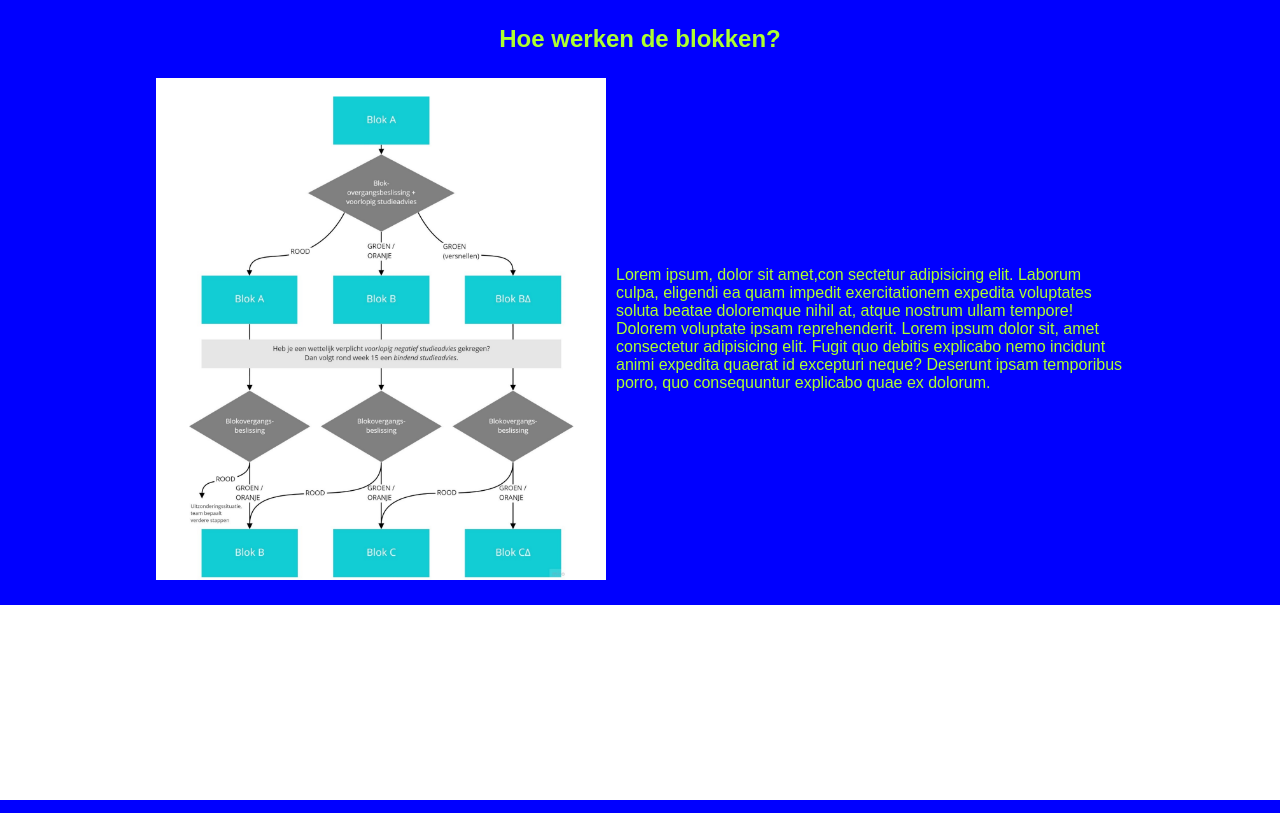
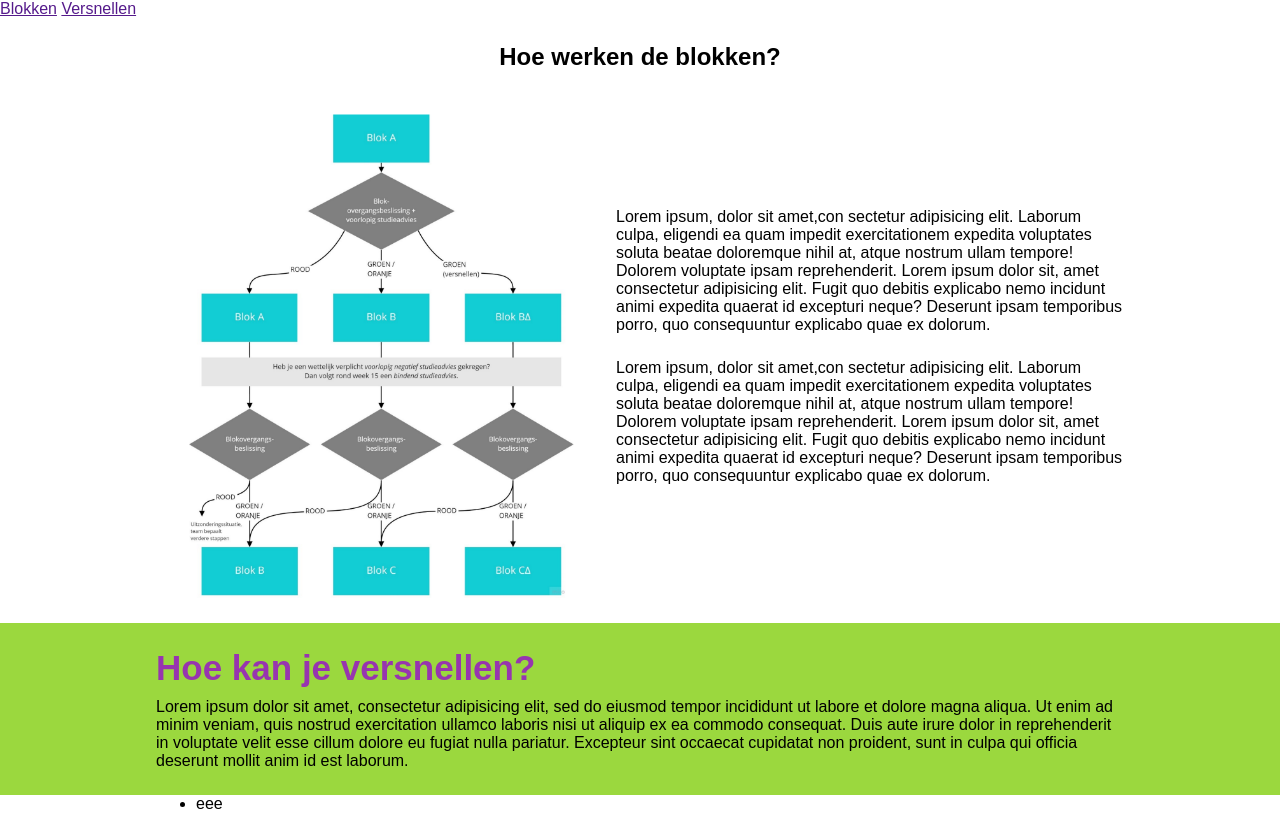
Before and after one commit to PlukZwaal/Pra-C1, a PHP site: page / in a window 1280 px wide. Run offline with PHP 8.4, Linux system fonts and the light colour scheme.

Commit message:
added versnellen section

```diff
--- a/css/style.css
+++ b/css/style.css
@@ -8,8 +8,10 @@
 	margin: 0 auto;
 }
 
+/* Blocks */
+
 .sectionBlocks .wrapper img{
-	width: 450px;
+	max-width: 450px;
 	margin-right: 10px;
 }
 
@@ -18,16 +20,40 @@
 	align-items: center;
 	margin-top: 25px;
 	padding-bottom: 25px;
-	color: greenyellow;
-}
-
-.sectionBlocks{
-	background: blue;
 }
 
 .sectionBlocks .wrapper h2{
 	display: flex;
 	justify-content: space-evenly;
 	padding-top: 25px;
-	color: greenyellow;
 }
+
+.sectionBlocksFlex2 p{
+	margin-top: 25px;
+	margin-bottom: 25px;
+}
+
+/* Versnellen */
+
+.sectionAccelerated{
+	background-color: #9BD83E;
+	padding-top: 25px;
+	padding-bottom: 25px;
+}
+
+.sectionAccelerated h2{
+	color: #9735AF;
+	font-size: 35px;
+	margin-bottom: 10px;
+}
+
+/* Mediaquery */
+
+@media only screen and (max-width: 1000px) {
+  .sectionBlocksFlex {
+    flex-direction: column;
+  }
+  .wrapper{
+  	width: auto;
+  }
+}
--- a/index.php
+++ b/index.php
@@ -8,6 +8,10 @@
 </head>
 <body>
 	<header>
+		<div class="sectionHeader">
+			<a href="">Blokken</a>
+			<a href="">Versnellen</a>
+		</div>
 
 	</header>
 	<body>
@@ -16,11 +20,31 @@
 				<h2>Hoe werken de blokken?</h2>
 				<div class="sectionBlocksFlex">
 					<img src="img/blocks.png">
-					<p>Lorem ipsum, dolor sit amet,con sectetur adipisicing elit. Laborum culpa, eligendi ea quam impedit exercitationem expedita voluptates soluta beatae doloremque nihil at, atque nostrum ullam tempore! Dolorem voluptate ipsam reprehenderit. Lorem ipsum dolor sit, amet consectetur adipisicing elit. Fugit quo debitis explicabo nemo incidunt animi expedita quaerat id excepturi neque? Deserunt ipsam temporibus porro, quo consequuntur explicabo quae ex dolorum.</p>
+					<div class="sectionBlocksFlex2">
+						<p>Lorem ipsum, dolor sit amet,con sectetur adipisicing elit. Laborum culpa, eligendi ea quam impedit exercitationem expedita voluptates soluta beatae doloremque nihil at, atque nostrum ullam tempore! Dolorem voluptate ipsam reprehenderit. Lorem ipsum dolor sit, amet consectetur adipisicing elit. Fugit quo debitis explicabo nemo incidunt animi expedita quaerat id excepturi neque? Deserunt ipsam temporibus porro, quo consequuntur explicabo quae ex dolorum.</p>
+						<p>Lorem ipsum, dolor sit amet,con sectetur adipisicing elit. Laborum culpa, eligendi ea quam impedit exercitationem expedita voluptates soluta beatae doloremque nihil at, atque nostrum ullam tempore! Dolorem voluptate ipsam reprehenderit. Lorem ipsum dolor sit, amet consectetur adipisicing elit. Fugit quo debitis explicabo nemo incidunt animi expedita quaerat id excepturi neque? Deserunt ipsam temporibus porro, quo consequuntur explicabo quae ex dolorum.</p>
+					</div>
 				</div>
 			</div>
 		</div>
-
+		<div class="sectionAccelerated">
+			<div class="wrapper">
+				<h2>Hoe kan je versnellen?</h2>
+				<p>Lorem ipsum dolor sit amet, consectetur adipisicing elit, sed do eiusmod
+				tempor incididunt ut labore et dolore magna aliqua. Ut enim ad minim veniam,
+				quis nostrud exercitation ullamco laboris nisi ut aliquip ex ea commodo
+				consequat. Duis aute irure dolor in reprehenderit in voluptate velit esse
+				cillum dolore eu fugiat nulla pariatur. Excepteur sint occaecat cupidatat non
+				proident, sunt in culpa qui officia deserunt mollit anim id est laborum.</p>
+			</div>
+		</div>
+		<div class="sectionSubjects">
+			<div class="wrapper">
+				<ul>
+					<li>eee</li>
+				</ul>
+			</div>
+		</div>
 	</body>
 	<footer>
 
```
Also changed, not shown: img/curio-15-licht-groen-logo-rgb.png (added).
